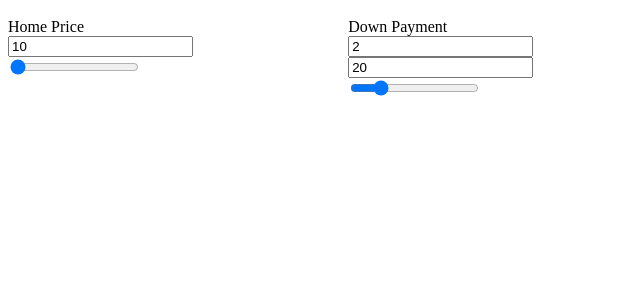
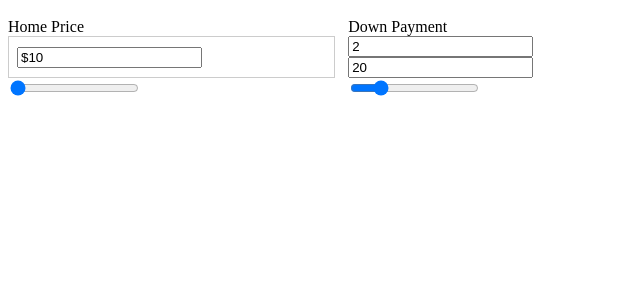
Before and after one commit to fRiend-hrsf124/costHomeOwnership-service, a React app: page / in a window 1280 px wide. Shown: the top 300 px of the page, without its empty margins (0-640 px from the left). Built offline with nearby package versions, Linux system fonts and the light colour scheme; no server answers.

Commit message:
Add switch between currency and number input

```diff
--- a/client/App.jsx
+++ b/client/App.jsx
@@ -7,6 +7,7 @@ import CostInputs from './components/CostInputs.jsx';
 
 const Container = styled.div`
   max-width: 667px;
+  font-family: Libre Franklin;
 `;
 
 class App extends React.Component {
--- a/client/components/CostInputHomePrice.jsx
+++ b/client/components/CostInputHomePrice.jsx
@@ -1,6 +1,23 @@
 import React from 'react';
 import styled from 'styled-components';
 import formatNum from '../util.currency';
+
+const Container = styled.span`
+  width: 100%;
+  flex-basis: 100%;
+  margin-top: 10px;
+`;
+
+const Box = styled.span`
+  border-width: 1px;
+  border-style: solid;
+  border-color: #ccc;
+  display: block;
+  padding: 10px 8px 9px;
+  background-color: #fff;
+  box-sizing: border-box;
+  position: relative;
+`;
 
 // eslint-disable-next-line no-unused-vars
 const Input = styled.input`
@@ -19,6 +36,7 @@ const HomePrice = (props) => {
   const { cost, handleCostSubmit, redfinCostEstimate } = props;
   const [costForm, setCost] = React.useState(cost);
   const [costSlider, setCostSlider] = React.useState(cost);
+  const [inputSelected, setInputSelected] = React.useState(false);
 
 
   const handleTextChange = (e) => {
@@ -37,24 +55,26 @@ const HomePrice = (props) => {
     setCost(newCost);
   };
 
-  const handleSubmit = () => {
+  const handleInputDeselect = () => {
+    setInputSelected(false);
     handleCostSubmit(costForm);
   };
 
   return (
-    <form onSubmit={(e) => e.preventDefault()}>
-      <label htmlFor="cost">Home Price</label>
-      <br />
+    <Container>
+      <span>Home Price</span>
+      <Box>
         <input
           type="text"
           id="cost"
           name="cost"
-        value={costForm}
+          value={inputSelected ? costForm : formatNum(costForm)}
           onChange={handleTextChange}
           onKeyDown={handleTextEnter}
-        onBlur={handleSubmit}
+          onBlur={handleInputDeselect}
+          onFocus={() => setInputSelected(true)}
         />
-      <br />
+      </Box>
       <input
         type="range"
         id="costSlider"
@@ -64,9 +84,9 @@ const HomePrice = (props) => {
         value={costSlider}
         step={1000}
         onChange={handleSliderChange}
-        onMouseUp={handleSubmit}
+        onMouseUp={() => handleCostSubmit(costForm)}
       />
-    </form>
+    </Container>
   );
 };
 
```
Lines whose indentation alone changed are shown as unchanged.
